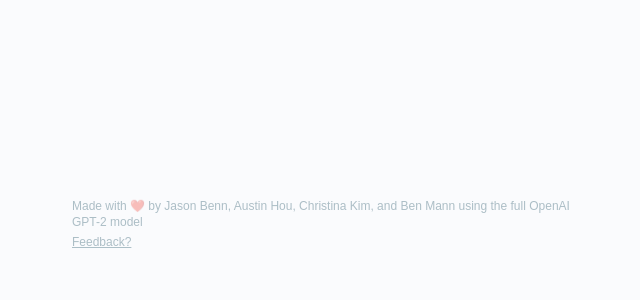
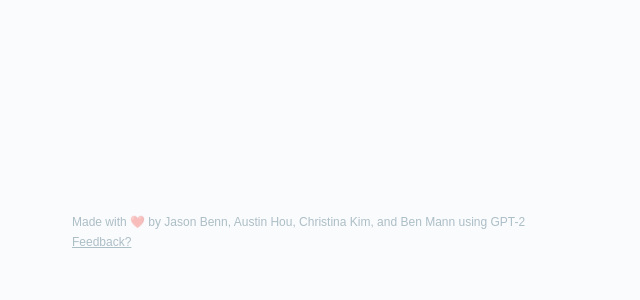
Before and after one commit to JasonBenn/duet, a Flask app: page / in a window 1280 px wide. Shown: the part 406-706 px from the top of the page, without its empty margins (312-952 px from the left). Run offline with Flask 2, Linux system fonts and the light colour scheme; some libraries are stand-ins or nearby versions; some web fonts are replaced.

Commit message:
signature line

```diff
--- a/templates/index.html
+++ b/templates/index.html
@@ -56,7 +56,7 @@
 
 
     <p class="signature">
-        Made with ❤️ by Jason Benn, Austin Hou, Christina Kim, and Ben Mann using the full OpenAI GPT-2 model<br />
+        Made with ❤️ by Jason Benn, Austin Hou, Christina Kim, and Ben Mann using GPT-2<br />
         <a class="tallLineHeight" href="https://aiwriter.typeform.com/to/lh2l0F">Feedback?</a>
     </p>
 </section>
```
